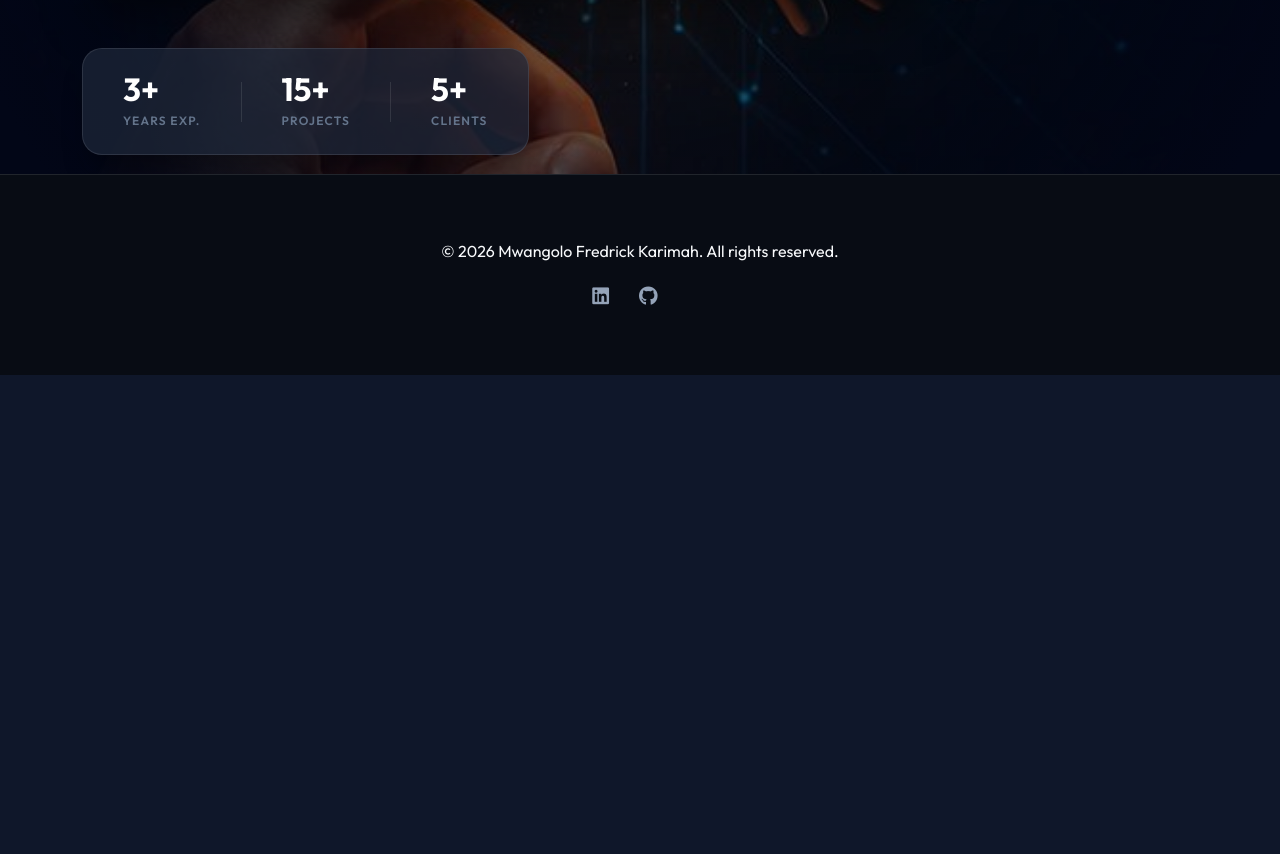
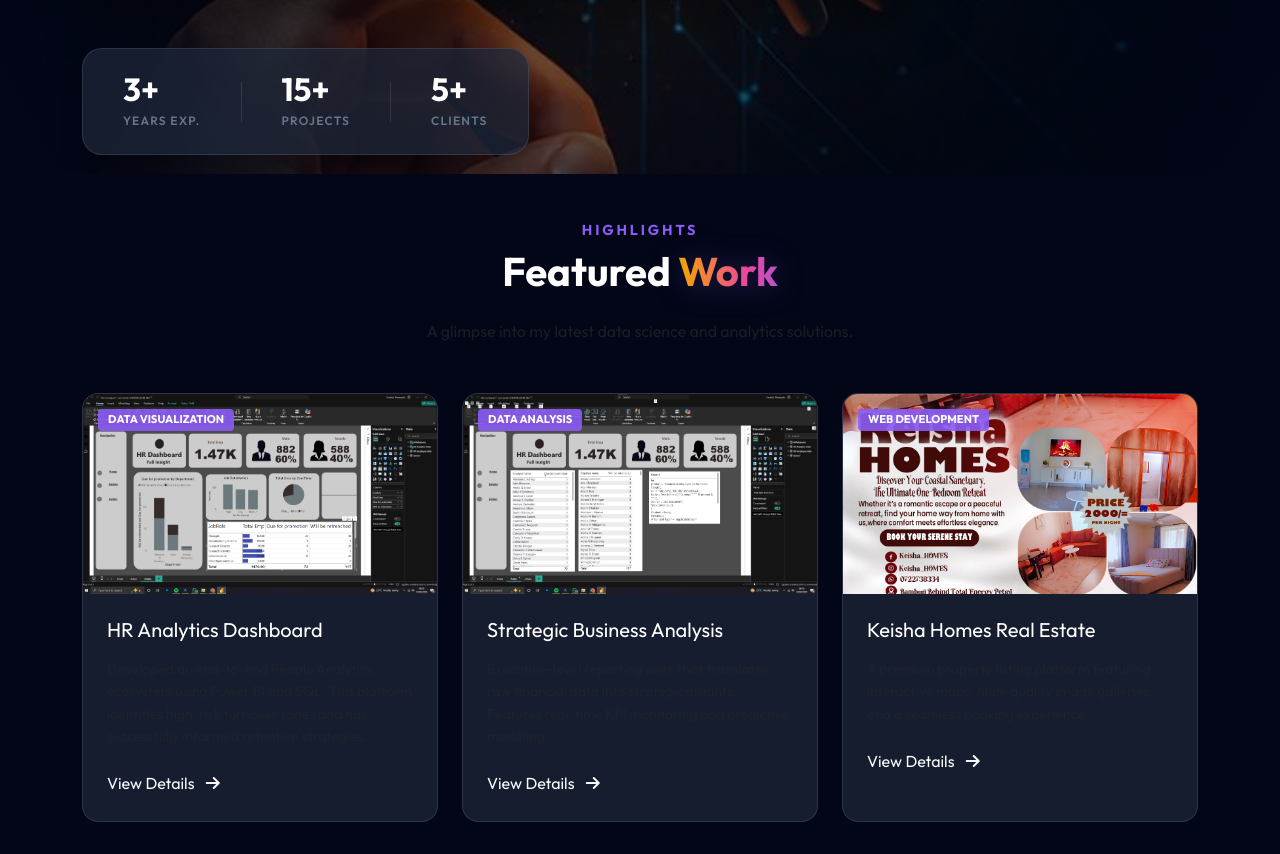
Before and after one commit to Karim08F/Port4lio, a React (Vite) app: page / in a window 1280 px wide. Shown: the part 626-1480 px from the top of the page. Before the commit the page ends 1001 px from the top, so only its background shows below. Built offline with nearby package versions, Linux system fonts and the light colour scheme.

Commit message:
feat: enhance project visibility with home section and better descriptions

```diff
--- a/src/pages/Home.jsx
+++ b/src/pages/Home.jsx
@@ -1,9 +1,33 @@
 import React, { useState, useEffect, useRef } from 'react';
 import techImage from '../assets/images/tech.jpeg';
+import ba1Img from '../assets/images/business Analysis1.png';
+import ba2Img from '../assets/images/business Analysis2.png';
+import keishaImg from '../assets/images/Keisha-2.jpg';
 
 const Home = () => {
   const [mousePos, setMousePos] = useState({ x: 0, y: 0 });
   const heroRef = useRef(null);
+
+  const featuredProjects = [
+    {
+      title: 'HR Analytics Dashboard',
+      description: 'Developed an end-to-end People Analytics ecosystem using Power BI and SQL. This platform identifies high-risk turnover zones and has successfully informed retention strategies.',
+      image: ba1Img,
+      tag: 'Data Visualization'
+    },
+    {
+      title: 'Strategic Business Analysis',
+      description: 'Executive-level reporting suite that translates raw financial data into strategic insights. Features real-time KPI monitoring and predictive modeling.',
+      image: ba2Img,
+      tag: 'Data Analysis'
+    },
+    {
+      title: 'Keisha Homes Real Estate',
+      description: 'A premium property listing platform featuring interactive maps, high-quality image galleries, and a seamless booking experience.',
+      image: keishaImg,
+      tag: 'Web Development'
+    }
+  ];
 
   useEffect(() => {
     const handleMouseMove = (e) => {
@@ -19,6 +43,7 @@ const Home = () => {
   }, []);
 
   return (
+    <>
       <section id="hero" className="hero-section" ref={heroRef}>
         {/* 3D Parallax Background */}
         <div
@@ -292,6 +317,91 @@ const Home = () => {
           }
         `}</style>
       </section>
+
+      {/* Featured Projects Section */}
+      <section className="featured-home py-5">
+        <div className="container">
+          <div className="text-center mb-5 fade-in">
+            <h4 className="section-subtitle">Highlights</h4>
+            <h2 className="section-title text-white">Featured <span className="gradient-text">Work</span></h2>
+            <p className="text-muted mx-auto" style={{maxWidth: '600px'}}>
+              A glimpse into my latest data science and analytics solutions.
+            </p>
+          </div>
+
+          <div className="row g-4">
+            {featuredProjects.map((project, index) => (
+              <div className="col-lg-4 col-md-6" key={index}>
+                <div className="featured-card glass-card h-100 fade-in">
+                  <div className="featured-img-wrapper">
+                    <img src={project.image} alt={project.title} className="img-fluid" />
+                    <span className="featured-tag">{project.tag}</span>
+                  </div>
+                  <div className="p-4">
+                    <h3 className="h5 text-white mb-3">{project.title}</h3>
+                    <p className="text-muted small mb-4">{project.description}</p>
+                    <a href="/projects" className="link-modern">
+                      View Details <i className="fas fa-arrow-right ms-2"></i>
+                    </a>
+                  </div>
+                </div>
+              </div>
+            ))}
+          </div>
+        </div>
+
+        <style>{`
+          .featured-home {
+            background: #020617;
+            position: relative;
+            z-index: 5;
+          }
+          .featured-card {
+            transition: transform 0.3s ease;
+            overflow: hidden;
+          }
+          .featured-card:hover {
+            transform: translateY(-10px);
+          }
+          .featured-img-wrapper {
+            position: relative;
+            height: 200px;
+            overflow: hidden;
+          }
+          .featured-img-wrapper img {
+            width: 100%;
+            height: 100%;
+            object-fit: cover;
+          }
+          .featured-tag {
+            position: absolute;
+            top: 15px;
+            left: 15px;
+            background: rgba(139, 92, 246, 0.9);
+            color: white;
+            padding: 2px 10px;
+            font-size: 0.7rem;
+            font-weight: 700;
+            border-radius: 4px;
+            text-transform: uppercase;
+          }
+          .section-subtitle {
+            color: var(--primary-color);
+            text-transform: uppercase;
+            letter-spacing: 0.2em;
+            font-size: 0.9rem;
+            font-weight: 700;
+            margin-bottom: 0.5rem;
+            display: block;
+          }
+          .section-title {
+            font-size: 2.5rem;
+            font-weight: 800;
+            margin-bottom: 1.5rem;
+          }
+        `}</style>
+      </section>
+    </>
   );
 };
 
--- a/src/pages/Projects.jsx
+++ b/src/pages/Projects.jsx
@@ -20,9 +20,9 @@ const Projects = () => {
         {
             title: 'HR Analytics Dashboard',
             category: 'Data Visualization',
-            description: 'A data-driven HR ecosystem designed to optimize workforce management. It tracks key metrics like retention, employee performance, and recruitment ROI, providing a clear roadmap for organizational growth.',
+            description: 'Developed an end-to-end People Analytics ecosystem using Power BI and SQL. This platform identifies high-risk turnover zones and has successfully informed retention strategies that reduced churn by 12% through data-backed recruitment optimization.',
             image: ba1Img,
-            tags: ['Power BI', 'DAX', 'Excel'],
+            tags: ['Power BI', 'SQL', 'DAX'],
             link: '#',
         },
         {
@@ -44,7 +44,7 @@ const Projects = () => {
         {
             title: 'Strategic Business Analysis',
             category: 'Data Analysis',
-            description: 'Executive-level reporting suite that translates raw financial and operational data into strategic insights. Features real-time KPI monitoring and predictive modeling to mitigate risks and maximize market opportunities.',
+            description: 'Executive-level reporting suite that translates raw financial and operational data into strategic insights. Features real-time KPI monitoring, budget forecasting, and predictive modeling using Python to mitigate risks and maximize market opportunities.',
             image: ba2Img,
             tags: ['SQL', 'Python', 'Power BI'],
             link: '#',
@@ -52,7 +52,7 @@ const Projects = () => {
         {
             title: 'Market Performance Intelligence',
             category: 'Data Science',
-            description: 'Comprehensive market analysis platform focusing on customer behavior patterns and sales efficiency. It identifies high-value segments and optimizes resource allocation across multi-channel campaigns.',
+            description: 'Comprehensive market analysis platform focusing on customer behavior patterns and sales efficiency. Leveraged Pandas and Scikit-learn to identifying high-value segments and optimize resource allocation across multi-channel campaigns.',
             image: ba3Img,
             tags: ['Python', 'NumPy', 'Pandas'],
             link: '#',
```
Lines whose indentation alone changed are shown as unchanged.
